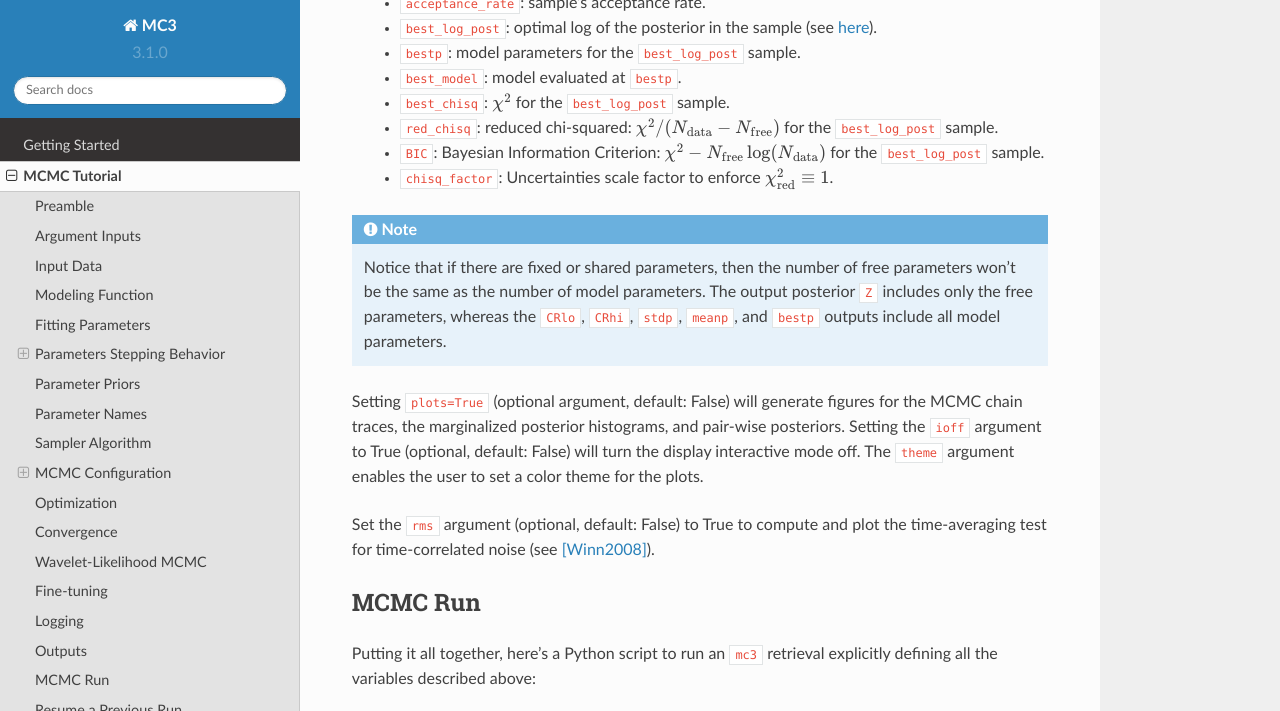
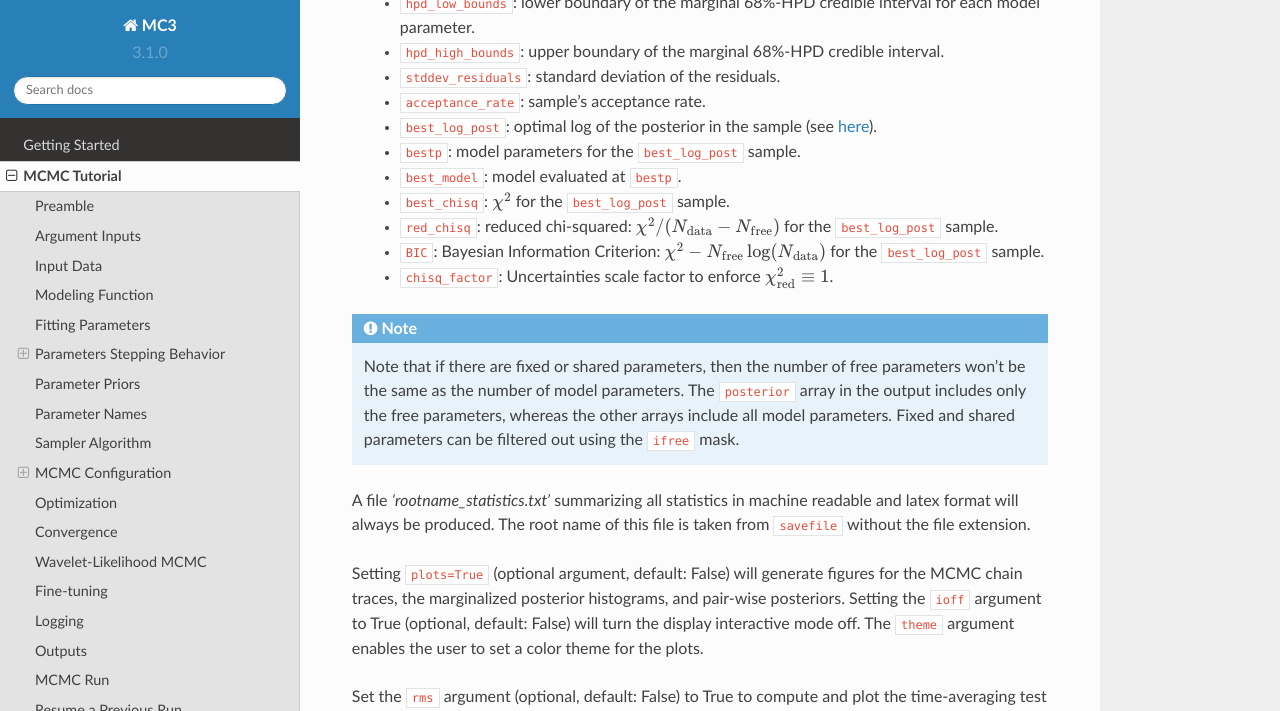
Before and after one commit to pcubillos/mc3, a Sphinx documentation site: the page built from docs/mcmc_tutorial.rst, in a window 1280 px wide and 1400 px high, scrolled down 9742 px, cut to the strip 0-711 px from the top of the window. Built offline with Sphinx 7.4.7 and the Read the Docs theme 2.0.0, drawn with Linux system fonts in a browser that asks for light colours; pages that are not in the unit, such as notebooks, are missing from menus; some of the changed text lies outside the part shown.

```diff
--- a/docs/get_started.rst
+++ b/docs/get_started.rst
@@ -137,6 +137,11 @@ lowest :math:`\chi^{2}`; for example:
     Reduced chi-squared:                  1.1607
     Standard deviation of residuals:  3.00577
 
+  For a detailed summary with all parameter posterior statistics see
+  mc3_statistics.txt
+
+  Output sampler files:
+    mc3_statistics.txt
 
 At the end of the MCMC run, ``mc3`` displays a summary of the MCMC
 sample, best-fitting parameters, credible-region boundaries, posterior
--- a/docs/index.rst
+++ b/docs/index.rst
@@ -98,7 +98,6 @@ Documentation
 
    get_started
    mcmc_tutorial
-   ns_tutorial
    fit_tutorial
    time_averaging
    references
@@ -106,6 +105,7 @@ Documentation
    contributing
    license
 
+..   ns_tutorial
 
 Be Kind
 =======
--- a/docs/mcmc_tutorial.rst
+++ b/docs/mcmc_tutorial.rst
@@ -500,11 +500,13 @@ contains the following key--items:
  - ``ifree``: Indices of the free parameters.
  - ``pnames``: Parameter names.
  - ``texnames``: Parameter names in Latex format.
+ - ``medianp``: median of the marginal posteriors for each model parameter.
  - ``meanp``: mean of the marginal posteriors for each model parameter.
  - ``stdp``: standard deviation of the marginal posteriors for each model parameter.
- - ``CRlo``: lower boundary of the marginal 68%-highest posterior
-   density (the credible region) for each model parameter.
- - ``CRhi``: upper boundary of the marginal 68%-HPD.
+ - ``median_low_bounds``: lower boundary of the marginal central 68%-quantile credible interval for each model parameter.
+ - ``median_high_bounds``: upper boundary of the marginal central 68%-quantile credible interval.
+ - ``hpd_low_bounds``: lower boundary of the marginal 68%-HPD credible interval for each model parameter.
+ - ``hpd_high_bounds``: upper boundary of the marginal 68%-HPD credible interval.
  - ``stddev_residuals``: standard deviation of the residuals.
  - ``acceptance_rate``: sample's acceptance rate.
  - ``best_log_post``: optimal log of the posterior in the sample (see :ref:`here <fittutorial>`).
@@ -518,13 +520,17 @@ contains the following key--items:
  - ``chisq_factor``: Uncertainties scale factor to enforce
    :math:`\chi^2_{\rm red} \equiv 1`.
 
-.. Note:: Notice that if there are fixed or shared parameters, then
-          the number of free parameters won't be the same as the
-          number of model parameters.  The output posterior ``Z``
-          includes only the free parameters, whereas the ``CRlo``,
-          ``CRhi``, ``stdp``, ``meanp``, and ``bestp`` outputs include
-          all model parameters.
+.. Note:: Note that if there are fixed or shared parameters, then the
+   number of free parameters won't be the same as the number of model
+   parameters.  The ``posterior`` array in the output includes only
+   the free parameters, whereas the other arrays include all model
+   parameters.  Fixed and shared parameters can be filtered out using
+   the ``ifree`` mask.
 
+A file *'rootname_statistics.txt'* summarizing all statistics in
+machine readable and latex format will always be produced.  The root
+name of this file is taken from ``savefile`` without the file
+extension.
 
 Setting ``plots=True`` (optional argument, default: False) will
 generate figures for the MCMC chain traces, the marginalized posterior
@@ -641,7 +647,11 @@ This routine returns a dictionary containing the outputs listed in
       Reduced chi-squared:                   1.0383
       Standard deviation of residuals:  2.77253
 
+    For a detailed summary with all parameter posterior statistics see
+    MCMC_tutorial_statistics.txt
+
     Output sampler files:
+      MCMC_tutorial_statistics.txt
       MCMC_tutorial.npz
       MCMC_tutorial_trace.png
       MCMC_tutorial_pairwise_posterior.png
```
Also changed, not shown: 2 other files.
